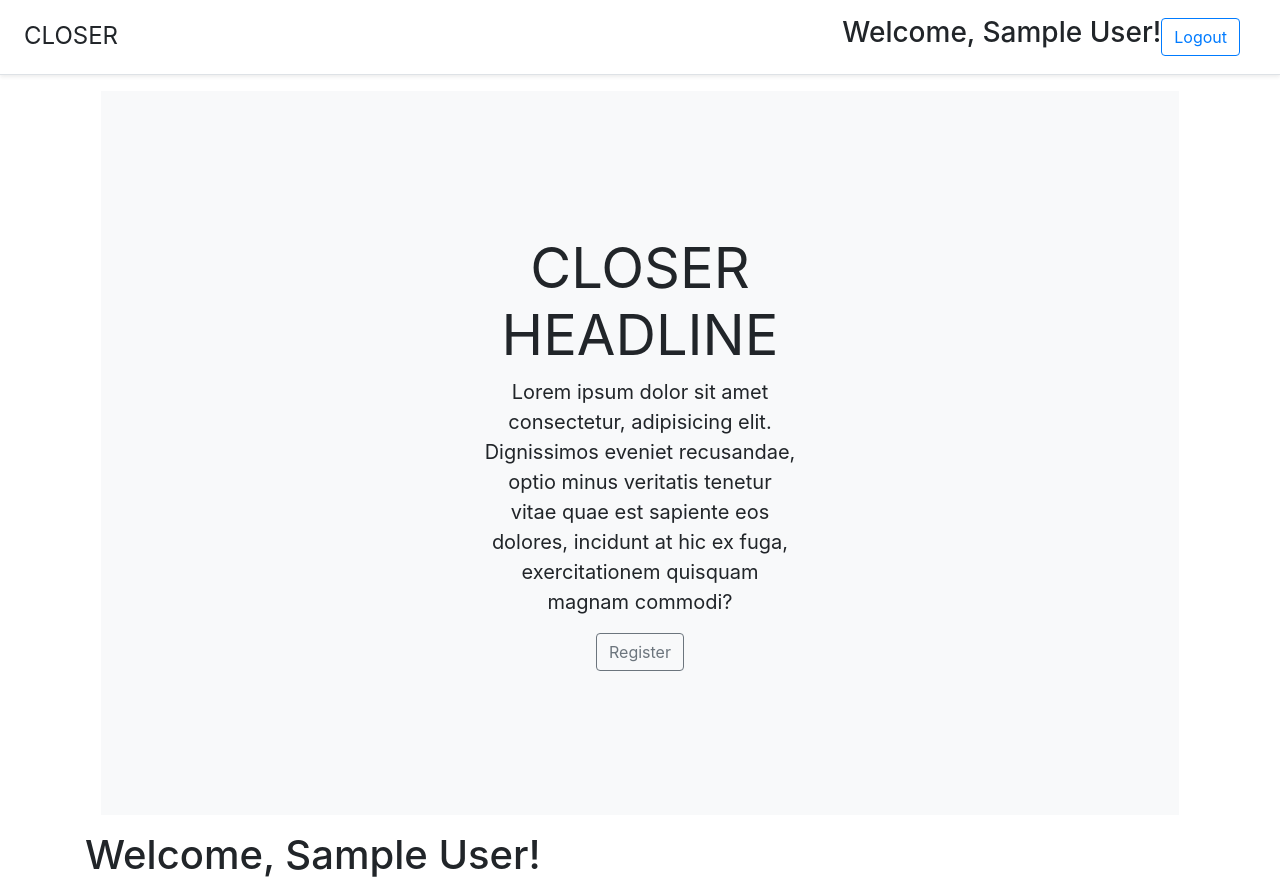
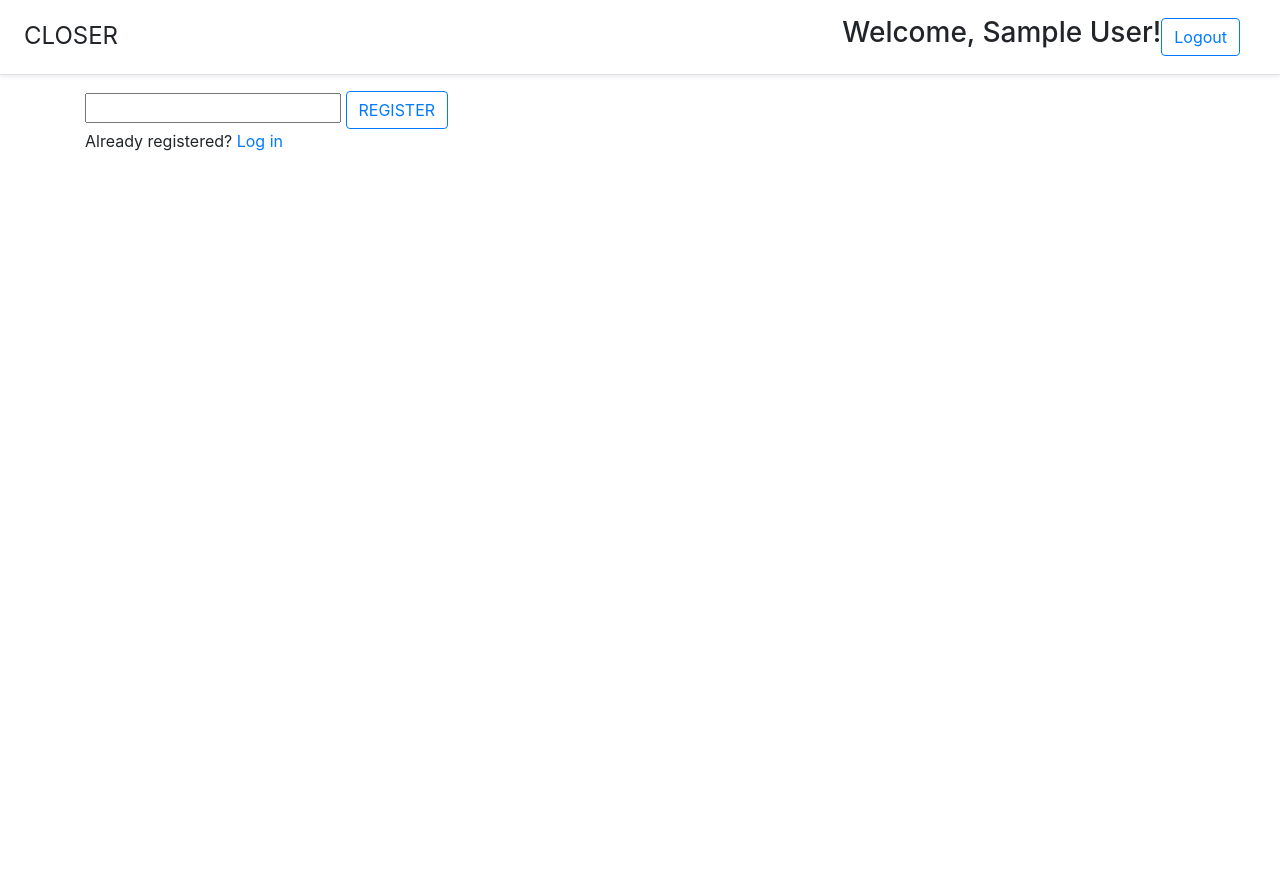
Before and after one commit to olgabor/closer, a Flask app: page /home in a window 1280 px wide. After the commit the page ends 151 px from the top, so only its background shows below. Run offline with Flask 2, Linux system fonts and the light colour scheme; the visitor is signed in with stand-in values (Sample User, id 1); data comes from the database, SQL or seed files in the repository; some libraries are stand-ins or nearby versions.

Commit message:
adds form, register button, login link to homepage

```diff
--- a/app.py
+++ b/app.py
@@ -33,7 +33,7 @@ def logout():
 
 #Homepage route
 @app.route('/home')
-@login_required
+# @login_required
 def home():
     users = get_users()
     return render_template('home.html', users=users, name=current_user.name)
--- a/templates/home.html
+++ b/templates/home.html
@@ -1,15 +1,12 @@
 {% extends 'layout.html' %}
 
 {% block body %}
-<div class="position-relative overflow-hidden p-3 p-md-5 m-md-3 text-center bg-light">
-  <div class="col-md-5 p-lg-5 mx-auto my-5">
-    <h1 class="display-4 font-weight-normal">CLOSER HEADLINE </h1>
-    <p class="lead font-weight-normal">Lorem ipsum dolor sit amet consectetur, adipisicing elit. Dignissimos eveniet recusandae, optio minus veritatis tenetur vitae quae est sapiente eos dolores, incidunt at hic ex fuga, exercitationem quisquam magnam commodi?</p>
-    <a class="btn btn-outline-secondary" href="#">Register</a>
-  </div>
-  <div class="product-device shadow-sm d-none d-md-block"></div>
-  <div class="product-device product-device-2 shadow-sm d-none d-md-block"></div>
+<div className='login'>
+  <form className="login-form" >
+      <input/>
+      <a class="btn btn-outline-primary" href="{{ url_for('register') }}">REGISTER</a>
+      <p className="message"> Already registered? <a href="/login"> Log in</a></p>
+  </form>
 </div>
-<h1> Welcome, {{ name }}!</h1>
 
 {% endblock %}
```
